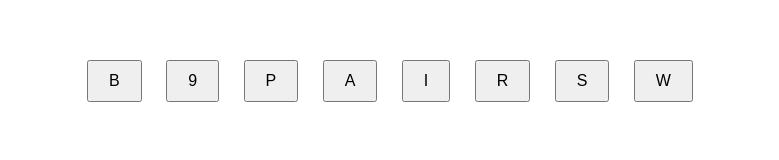
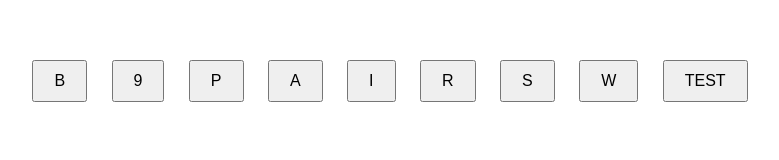
Before and after one commit to linpg/Test, a plain HTML site: page index.html in a window 1280 px wide. Shown: the whole page, without its empty margins (250-1029 px from the left). Drawn offline with Linux system fonts and the light colour scheme.

Commit message:
Update index.html

```diff
--- a/index.html
+++ b/index.html
@@ -26,5 +26,6 @@
     <button onclick="window.open('https://docs.google.com/spreadsheets/d/1NItvskpbkt4WdYFU0U8WRXtLcxaG1gewyLUGr0y3mH4/edit?gid=0#gid=0')">R</button>
     <button onclick="window.open('https://docs.google.com/spreadsheets/d/1qxlFOAnImfRd2j56qCDU8Y1Sj_IAUiiF53ontrg4X6I/edit?gid=0#gid=0')">S</button>
     <button onclick="window.open('https://docs.google.com/spreadsheets/d/1tiGtBcjOJAuyYKPXIaa8n-cn_XAKYM4ZuCNGMJRDGRg/edit?gid=0#gid=0')">W</button>
+    <button onclick="window.open('https://drive.google.com/drive/folders/1RVXolKZVGwIpRUkupm3-rKdkG-jzEBfT')">TEST</button>
 </body>
 </html>
```
